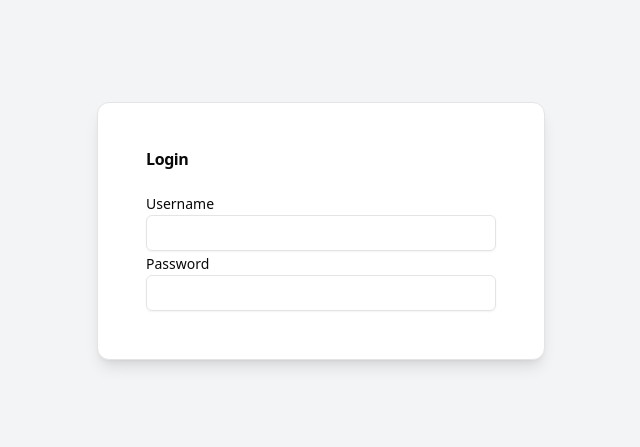
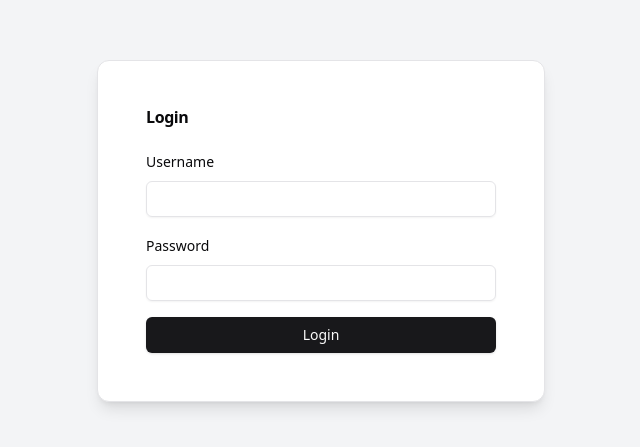
Before and after one commit to rmidhunk/todo-app, a React (Vite) app: page / in a window 1280 px wide. Shown: the part 169-616 px from the top of the page, without its empty margins (319-959 px from the left). Built offline with nearby package versions, Linux system fonts and the light colour scheme.

Commit message:
Midhun Krishnan | main | feat: Login form add in login page

```diff
--- a/src/pages/login-page.tsx
+++ b/src/pages/login-page.tsx
@@ -1,8 +1,41 @@
+import { Button } from "@/components/ui/button";
 import { Card, CardContent, CardHeader, CardTitle } from "@/components/ui/card";
+import {
+  Form,
+  FormControl,
+  FormField,
+  FormItem,
+  FormLabel,
+  FormMessage,
+} from "@/components/ui/form";
 import { Input } from "@/components/ui/input";
-import { Label } from "@/components/ui/label";
+import { zodResolver } from "@hookform/resolvers/zod";
+import { useState } from "react";
+import { useForm } from "react-hook-form";
+import { z } from "zod";
+
+const loginSchema = z.object({
+  username: z.string().min(1, "Username is required"),
+  password: z.string().min(6, "Password must be at least 6 characters"),
+});
 
 const LoginPage = () => {
+  const [error, setError] = useState<string | null>(null);
+
+  const form = useForm({
+    resolver: zodResolver(loginSchema),
+    defaultValues: { username: "", password: "" },
+  });
+
+  const onSubmit = (data: { username: string; password: string }) => {
+    try {
+      console.log("onSubmit data= ", data);
+    } catch (error) {
+      setError("Invalid username or password");
+      console.log("Authentication failed due to ", error);
+    }
+  };
+
   return (
     <div className="flex justify-center items-center min-h-screen bg-gray-100">
       <Card className="w-full max-w-md p-6 shadow-lg">
@@ -10,10 +43,43 @@
           <CardTitle>Login</CardTitle>
         </CardHeader>
         <CardContent>
-          <Label>Username</Label>
-          <Input type="text" />
-          <Label>Password</Label>
-          <Input type="password" />
+          <Form {...form}>
+            <form onSubmit={form.handleSubmit(onSubmit)} className="space-y-4">
+              <FormField
+                control={form.control}
+                name="username"
+                render={({ field }) => (
+                  <FormItem>
+                    <FormLabel>Username</FormLabel>
+                    <FormControl>
+                      <Input {...field} />
+                    </FormControl>
+                    <FormMessage />
+                  </FormItem>
+                )}
+              />
+
+              <FormField
+                control={form.control}
+                name="password"
+                render={({ field }) => (
+                  <FormItem>
+                    <FormLabel>Password</FormLabel>
+                    <FormControl>
+                      <Input type="password" {...field} />
+                    </FormControl>
+                    <FormMessage />
+                  </FormItem>
+                )}
+              />
+
+              {error && <p className="text-red-500 text-sm">{error}</p>}
+
+              <Button type="submit" className="w-full">
+                Login
+              </Button>
+            </form>
+          </Form>
         </CardContent>
       </Card>
     </div>
```
